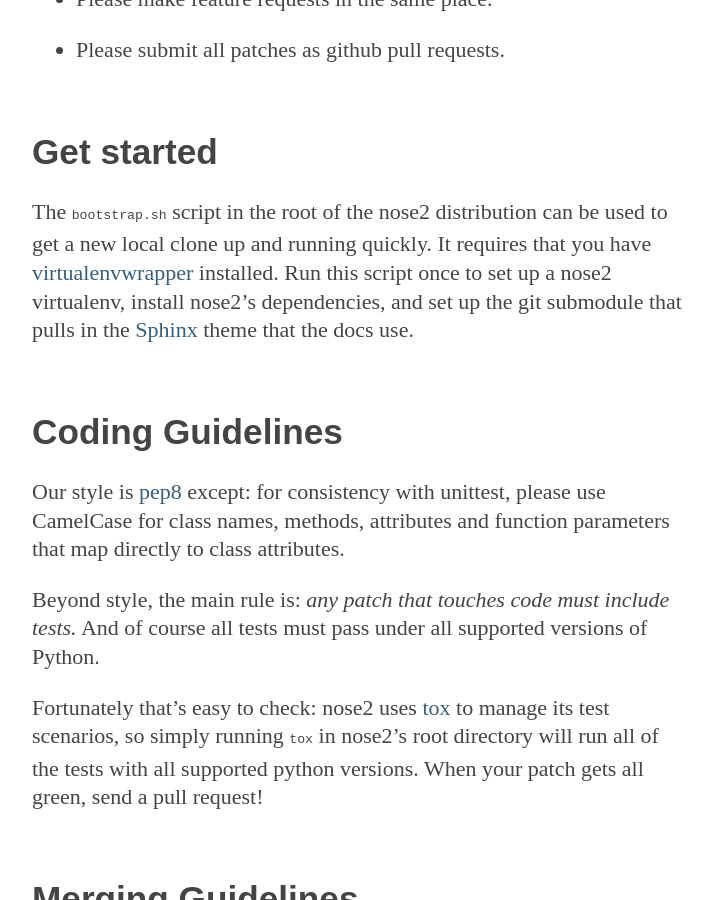
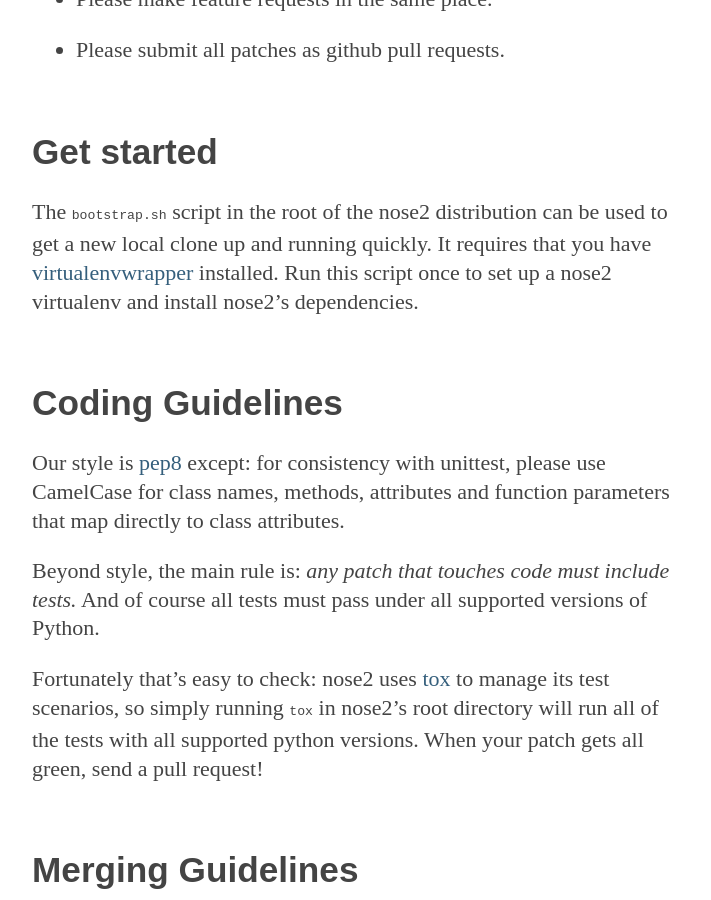
Before and after one commit to nose-devs/nose2, a Sphinx documentation site: the page built from docs/dev/contributing.rst, in a window 1280 px wide and 900 px high, scrolled down 599 px. Shown: the whole window, without its empty margins (329-1040 px from the left). Built offline with Sphinx 7.4.7, drawn with Linux system fonts in a browser that asks for light colours; some web fonts are replaced.

Commit message:
Correct description of what bootstrap.sh does.

```diff
--- a/docs/dev/contributing.rst
+++ b/docs/dev/contributing.rst
@@ -27,8 +27,7 @@
 The ``bootstrap.sh`` script in the root of the nose2 distribution can be
 used to get a new local clone up and running quickly. It requires that
 you have `virtualenvwrapper`_ installed. Run this script once to set
-up a nose2 virtualenv, install nose2's dependencies, and set up the
-git submodule that pulls in the `Sphinx`_ theme that the docs use.
+up a nose2 virtualenv and install nose2's dependencies.
 
 Coding Guidelines
 -----------------
```
